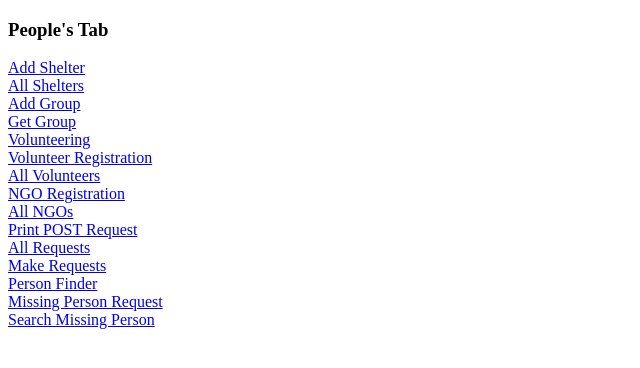
After one commit to deepakgouda/FloodRescue, a Django app: page /peoples/main_page/ in a window 1280 px wide. The commit adds this page. Shown: the top 368 px of the page, without its empty margins (0-640 px from the left). Run offline with Django 3.2, Linux system fonts and the light colour scheme; some libraries are stand-ins or nearby versions.

Commit message:
Added Main Page for Peoples

```diff
--- /dev/null
+++ b/Rescue/peoples/templates/peoples/main_page.html
@@ -0,0 +1,43 @@
+<!DOCTYPE html>
+<html>
+<head>
+    <title></title>
+    <meta charset="utf-8" />
+    <link href="http://cdnjs.cloudflare.com/ajax/libs/font-awesome/4.6.3/css/font-awesome.min.css" rel="stylesheet" />
+    <script src='https://ajax.googleapis.com/ajax/libs/jquery/3.1.1/jquery.min.js'></script>
+
+    <script type='text/javascript'>
+        function random_position() {
+        return Math.random()*40;
+    }
+
+    </script>
+    <script>
+        $(document).ready(function(){
+           $("#myMap").css("height", String(screen.height*0.7));
+        });
+    </script>
+</head>
+<body>
+
+<h3>People's Tab</h3>
+    <div id="text"> </div>
+    <a href="{% url 'peoples:add_shelter' %}" >Add Shelter</a><br>
+    <a href="{% url 'peoples:all_shelters' %}" >All Shelters</a><br>
+    <a href="{% url 'peoples:add_group' %}" >Add Group</a><br>
+    <a href="{% url 'peoples:get_group' %}" >Get Group</a><br>
+    <a href="{% url 'peoples:volunteering' %}" >Volunteering</a><br>
+    <a href="{% url 'peoples:volunteer_regist' %}" >Volunteer Registration</a><br>
+    <a href="{% url 'peoples:all_volunteers' %}" >All Volunteers</a><br>
+    <a href="{% url 'peoples:ngo_regist' %}" >NGO Registration</a><br>
+    <a href="{% url 'peoples:all_ngos' %}" >All NGOs</a><br>
+    <a href="{% url 'peoples:print_POST_request' %}" >Print POST Request</a><br>
+    <a href="{% url 'peoples:all_request' %}" >All Requests</a><br>
+    <a href="{% url 'peoples:make_request' %}" >Make Requests</a><br>
+    <a href="{% url 'peoples:person_finder' %}" >Person Finder</a><br>
+    <a href="{% url 'peoples:missing_person_request' %}" >Missing Person Request</a><br>
+    <a href="{% url 'peoples:search_missing_person' %}" >Search Missing Person</a><br>
+
+    <!--<div id="myMap" style="position:relative;width:80%;height:820px;border:solid;border-width:2px;margin:0 auto;"></div>-->
+</body>
+</html>
--- a/Rescue/peoples/templates/peoples/make_request.html
+++ b/Rescue/peoples/templates/peoples/make_request.html
@@ -5,7 +5,7 @@
     <title>Title</title>
 </head>
 <body>
-    <form method="POST" style="width:120%;position:relative;">
+    <form method="POST" style="width:120%;position:relative;" required>
         {% csrf_token %}
         {{ form.as_p }}
         <button type = "submit">Post</button>
--- a/Rescue/peoples/templates/peoples/missing_person.html
+++ b/Rescue/peoples/templates/peoples/missing_person.html
@@ -5,7 +5,7 @@
     <title>Title</title>
 </head>
 <body>
-    <form method="POST" style="width:120%;position:relative;">
+    <form method="POST" style="width:120%;position:relative;" required>
         {% csrf_token %}
         {{ form.as_p }}
         <button type = "submit">Post</button>
--- a/Rescue/peoples/templates/peoples/ngo_registration.html
+++ b/Rescue/peoples/templates/peoples/ngo_registration.html
@@ -5,7 +5,7 @@
     <title>Title</title>
 </head>
 <body>
-    <form method="POST" style="width:120%;position:relative;">
+    <form method="POST" style="width:120%;position:relative;" required>
         {% csrf_token %}
         {{ form.as_p }}
         <button type = "submit">Post</button>
--- a/Rescue/peoples/templates/peoples/search_missing_person.html
+++ b/Rescue/peoples/templates/peoples/search_missing_person.html
@@ -5,7 +5,7 @@
     <title>Title</title>
 </head>
 <body>
-    <form role="search" method="get" action="{% url 'peoples:search_missing_person' %}">
+    <form role="search" method="get" action="{% url 'peoples:search_missing_person' %}" required>
         <input type="text" class="form-control" placeholder="Search" name="q" value="{{ request.GET.q }}">
                 <!--<button type="submit" class="btn btn-default">Search</button>-->
     </form>
--- a/Rescue/peoples/templates/peoples/volunteer_registration.html
+++ b/Rescue/peoples/templates/peoples/volunteer_registration.html
@@ -5,7 +5,7 @@
     <title>Title</title>
 </head>
 <body>
-     <form method="POST" style="width:120%;position:relative;">
+     <form method="POST" style="width:120%;position:relative;" required>
         {% csrf_token %}
         {{ form.as_p }}
         <button type = "submit">Post</button>
--- a/Rescue/peoples/urls.py
+++ b/Rescue/peoples/urls.py
@@ -3,12 +3,13 @@ from . import views
 
 app_name = 'peoples'
 urlpatterns = [
+    url(r'^main_page/$',views.main_page,name='main_page'),
     url(r'^all_shelters/$',views.all_shelters,name='all_shelters'),
     url(r'^add_shelter/$', views.add_shelter, name='add_shelter'),
 
     url(r'^add_group/$',views.add_group,name='add_group'),
     url(r'^get_group/$',views.get_group,name='get_group'),
-    url(r'^voluteering/$',views.volunteering,name='volunteering'),
+    url(r'^volunteering/$',views.volunteering,name='volunteering'),
     url(r'^volunteer_regist/$', views.volunteer_regist, name='volunteer_regist'),
     url(r'^all_volunteers/$',views.all_volunteers,name='all_volunteers'),
     url(r'^ngo_regist/$',views.ngo_regist,name='ngo_regist'),
@@ -16,10 +17,10 @@ urlpatterns = [
     url(r'^print_POST_request/$',views.print_POST_request,name='print_POST_request'),
     url(r'^all_request/$',views.all_request,name='all_request'),
     url(r'^make_request/$', views.make_request, name='make_request'),
-
     url(r'^person_finder/$',views.person_finder,name='person_finder'),
     url(r'^missing_person_request/$',views.missing_person_request,name='missing_person_request'),
     url(r'^search_missing_person/$',views.search_missing_person,name='search_missing_person'),
+
     url(r'^search_missing_person_app/$',views.search_missing_person_app,name='search_missing_person_app'),
     url(r'^battery_stat/$',views.battery_stat,name='battery_stat'),
     url(r'^is_active/$',views.is_active,name='is_active'),
--- a/Rescue/peoples/views.py
+++ b/Rescue/peoples/views.py
@@ -13,6 +13,10 @@ db=client.django
 
 
 # Create your views here.
+def main_page(request):
+    return render(request, 'peoples/main_page.html')
+
+
 def person_finder(request):
     coll = db.shelter
     coll.insert_one({"name": "lll", "capacity": 111, "used_capacity": 0, "resource_left": 0, "location_lat": 20.144, "location_log": 83.79})
@@ -23,17 +27,17 @@ def person_finder(request):
 
 
 def all_shelters(request):
-    shelters=db.shelter
+    shelters = db.shelter
     res = shelters.find()
-    return render(request,'peoples/all_shelters.html',{'shelters': res})
+    return render(request, 'peoples/all_shelters.html', {'shelters': res})
 
 def add_shelter(request):
     collection=db.shelter
     if request.method == "POST":
         form = ShelterForm(request.POST)
         if form.is_valid():
-            print(form.cleaned_data['name'])
-            print(form.cleaned_data['capacity'])
+            # print(form.cleaned_data['name'])
+            # print(form.cleaned_data['capacity'])
             collection.insert_one({"name": form.cleaned_data['name'], "capacity": form.cleaned_data['capacity'],
                                    "location":form.cleaned_data["address"],
                                     "location_lat": form.cleaned_data["location_lat"],
```
Also changed, not shown: Rescue/home/templates/home/main_page.html (+5 -8 lines), Rescue/peoples/templates/peoples/add_shelter.html (+4 -4 lines), Rescue/db.sqlite3.
